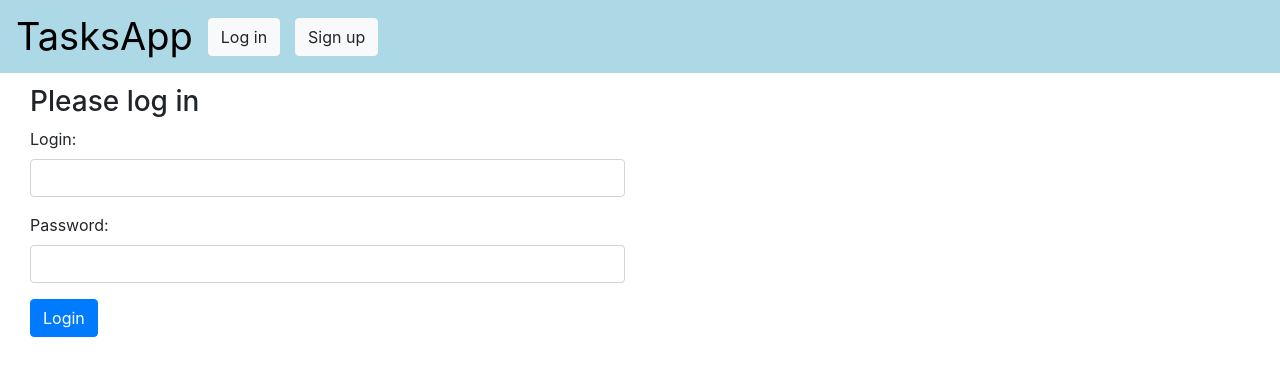
After one commit to DominikBazan/flask-python-learning, a Flask app: page /login in a window 1280 px wide. The commit adds this page. Shown: the top 376 px of the page. Run offline with Flask 2, Linux system fonts and the light colour scheme; parts of the project's set-up code (start-up, migrations or seed data) failed here and were passed over; some libraries are stand-ins or nearby versions.

Commit message:
Added basic login feature

```diff
--- a/app.py
+++ b/app.py
@@ -1,27 +1,91 @@
-from flask import Flask, render_template, url_for, request, redirect
+from flask import Flask, render_template, url_for, request, redirect, session
 from database import dbConnection, truncateTableNamed, printTableNamed
 from todos import todoInsert, getTodos, todoDelete, todoUpdate
+from flask_mysqldb import MySQL, MySQLdb
+import bcrypt
+from tech import v2Q
+
+# from flask_login import LoginManager, UserMixin, login_user, login_required, logout_user, current_user
 
 app = Flask(__name__)
+app.config['MYSQL_HOST'] = 'remotemysql.com'
+app.config['MYSQL_USER'] = 'IbliKndy1l'
+app.config['MYSQL_PASSWORD'] = 'M8ENJ9wmy8'
+app.config['MYSQL_DB'] = 'IbliKndy1l'
+app.config['MYSQL_HOST'] = 'remotemysql.com'
+app.config['MYSQL_CURSORCLASS'] = 'DictCursor'
+mysql = MySQL(app)
+
+# login_manager = LoginManager()
+# login_manager.init_app(app)
+
+# @login_manager.user_loader
+# def load_user(user_id):
+#     return  User.query.get(int(user_id))
 
 @app.route('/', methods=['POST', 'GET'])
 def index():
-    db = dbConnection()
-    if request.method == 'POST':
-        value = request.form['content']
-        try:
-            if value:
-                todoInsert(db, value)
-            return redirect('/')
-        except:
-            return "SQL Error"
+    if not session.get('login'):
+        return redirect('/login')
     else:
-        todos = getTodos(db)
-        return render_template('index.html', todos=todos)
+        db = dbConnection()
+        if request.method == 'POST':
+            value = request.form['new-todo']
+            try:
+                if value:
+                    todoInsert(db, value)
+                return redirect('/')
+            except:
+                return "SQL Error"
+        else:
+            todos = getTodos(db)
+            return render_template('index.html', todos=todos)
+
+@app.route('/register', methods=["GET", "POST"])
+def register():
+    if request.method == "GET":
+        return render_template("register.html")
+    else:
+        login = request.form['login']
+        password = request.form['password'].encode('utf-8')
+        hash_password = bcrypt.hashpw(password, bcrypt.gensalt())
+        # print("XXXXXXXXXXXXXXXXX:")
+        # print(hash_password)
+        cur = mysql.connection.cursor()
+        cur.execute("INSERT INTO users (login, pass) VALUES (%s,%s)",(login,hash_password,))
+        mysql.connection.commit()
+        session['login'] = login
+        return redirect('/')
+
+@app.route('/login', methods=["GET", "POST"])
+def login():
+    if request.method == "POST":
+        login = request.form["login"]
+        password = request.form['password'].encode('utf-8')
+
+        cur = mysql.connection.cursor(MySQLdb.cursors.DictCursor)
+        cur.execute("SELECT * FROM users WHERE login=%s",(login,))
+        user = cur.fetchone()
+        cur.close()
+
+        if user:
+            if bcrypt.checkpw(password, user['pass'].encode('utf-8')):
+                session['login'] = user['login']
+                return redirect("/")
+            else:
+                return redirect('/login')
+        else:
+            return redirect('/login')
+    else:
+        return render_template("login.html")
+
+@app.route('/logout')
+def logout():
+    session.clear()
+    return redirect("/login")
 
 @app.route('/delete/<string:value>')
 def delete(value):
-    print(">XXXX<")
     db = dbConnection()
     try:
         todoDelete(db, value)
@@ -43,4 +107,5 @@ def update(value):
         return render_template('update.html', todo=value)
 
 if __name__ == "__main__":
+    app.secret_key = "748fdmf**jnxhdelndf"
     app.run(debug=True)
--- a/requirements.txt
+++ b/requirements.txt
@@ -1,7 +1,10 @@
 astroid==2.3.3
+bcrypt==3.1.7
+cffi==1.14.0
 click==7.1.1
 dominate==2.5.1
 Flask==1.1.1
+Flask-MySQLdb==0.2.0
 gunicorn==20.0.4
 isort==4.3.21
 itsdangerous==1.1.0
@@ -10,6 +13,8 @@ lazy-object-proxy==1.4.3
 MarkupSafe==1.1.1
 mccabe==0.6.1
 mysql-connector==2.2.9
+mysqlclient==1.4.6
+pycparser==2.20
 pylint==2.4.4
 six==1.14.0
 typed-ast==1.4.1
--- a/static/css/main.css
+++ b/static/css/main.css
@@ -38,12 +38,6 @@ tr {
 
 #empty-case {
     font-size: 25px;
-    margin-top: 35px;
-}
-
-.btn-size {
-    padding-left: 25px;
-    padding-right: 25px;
 }
 
 #form {
@@ -54,6 +48,11 @@ tr {
     margin-left: 20px;
 }
 
+.margin-under-nav {
+    margin-top: 85px;
+    margin-left: 30px;
+}
+
 .navbar-nav li:hover>.dropdown-menu {
     display: block;
 }
@@ -62,3 +61,7 @@ tr {
     background-color: lightblue;
     font-size: 23px;
 }
+
+.next-element {
+    margin-left: 15px;
+}
--- a/templates/base.html
+++ b/templates/base.html
@@ -11,41 +11,24 @@
 <body>
 
     <nav class="navbar bg-mainbar navbar-light navbar-expand-md fixed-top" id="navBar">
-        <a href="/" id="title">Tasks</a>
+        <a href="/" id="title">TasksApp</a>
+
+        {% if session['login'] %}
+        <div class="next-element">Zalogowano jako <b>{{session['login']}}</b></div>
+        <a class="btn btn-light next-element" href="/logout" role="button">Log out</a>
+
         <form action="/" method="POST" id="nav-form">
-            <input type="text" name="content" id="content">
+            <input type="text" name="new-todo" id="content">
             <button type="submit button" class="btn btn-danger">Add NEW TASK</button>
         </form>
-
-        <!-- <button type="button" class="navbar-toggler navbar-toggler-right" data-toggle="collapse" data-target="#navbarNav"
-            id="nav-nar-toggler">
-            <span class="navbar-toggler-icon"></span>
-        </button> -->
-        <!-- <div class="collapse navbar-collapse" id="navbarNav">
-            <ul class="navbar-nav navbar-nav ml-auto" id="navScrollspy">
-                <div *ngIf="auth.isAdmin(user)">
-                    <li class="nav-item">
-                        <a data-scroll class="nav-link mr-3"><img src="./../../assets/img/adminIcon.png" width="40"
-                                hight="40" class="mr-2 ml-1" alt="" (click)="goAdmin()" /></a>
-                    </li>
-                </div>
-                <li class="nav-item">
-                    <a data-scroll class="nav-link mr-3"><img src="./../../assets/img/cart.png" width="40" hight="40"
-                            class="mr-2 ml-1" alt="" (click)="goCart()" /></a>
-                </li>
-                <li class="nav-item">
-                    <a data-scroll class="nav-link mr-3"><img src="./../../assets/img/history.png" width="40" hight="40"
-                            class="mr-2 ml-1" alt="" (click)="goHistory()" /></a>
-                </li>
-                <li class="nav-item">
-                    <a data-scroll class="nav-link mr-3"><img src="./../../assets/img/dors.png" width="40" hight="40"
-                            class="mr-2 ml-1" alt="" (click)="logout()" /></a>
-                </li>
-            </ul>
-        </div> -->
+        {% else %}
+        <a class="btn btn-light next-element" href="/login" role="button">Log in</a>
+        <a class="btn btn-light next-element" href="/register" role="button">Sign up</a>
+        {% endif %}
     </nav>
 
     {% block body %}{% endblock %}
+
     <script src="https://code.jquery.com/jquery-3.3.1.slim.min.js" integrity="sha384-q8i/X+965DzO0rT7abK41JStQIAqVgRVzpbzo5smXKp4YfRvH+8abtTE1Pi6jizo" crossorigin="anonymous"></script>
     <script src="https://cdnjs.cloudflare.com/ajax/libs/popper.js/1.14.7/umd/popper.min.js" integrity="sha384-UO2eT0CpHqdSJQ6hJty5KVphtPhzWj9WO1clHTMGa3JDZwrnQq4sF86dIHNDz0W1" crossorigin="anonymous"></script>
     <script src="https://stackpath.bootstrapcdn.com/bootstrap/4.3.1/js/bootstrap.min.js" integrity="sha384-JjSmVgyd0p3pXB1rRibZUAYoIIy6OrQ6VrjIEaFf/nJGzIxFDsf4x0xIM+B07jRM" crossorigin="anonymous"></script>
--- /dev/null
+++ b/templates/login.html
@@ -0,0 +1,32 @@
+{% extends 'base.html' %}
+
+{% block head %}
+<title>Todo list - login</title>
+{% endblock %}
+
+
+{% block body %}
+
+<div class="row">
+    <div class="col-md-6 col-md-offset-3">
+        <form action="/login" method="POST" class="margin-under-nav">
+            {% if error %}
+            {{error}}
+            {% endif %}
+            <h3>Please log in</h3>
+            <div class="form-group">
+                <label>Login:</label>
+                <input type="text" class="form-control" name="login">
+            </div>
+            <div class="form-group">
+                <label>Password:</label>
+                <input type="password" class="form-control" name="password">
+            </div>
+            <div class="form-group">
+                <button type="submit" class="btn btn-primary">Login</button>
+            </div>
+        </form>
+    </div>
+</div>
+
+{% endblock %}
```
Also changed, not shown: templates/index.html (+9 -9 lines), templates/register.html (added, +29 -0 lines).
